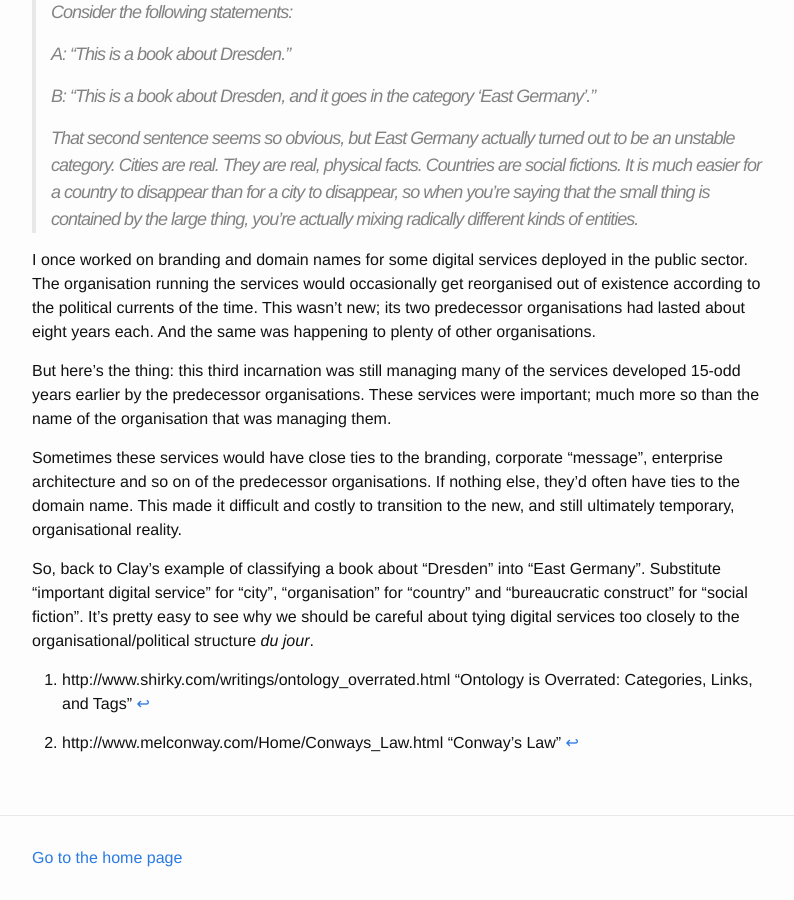
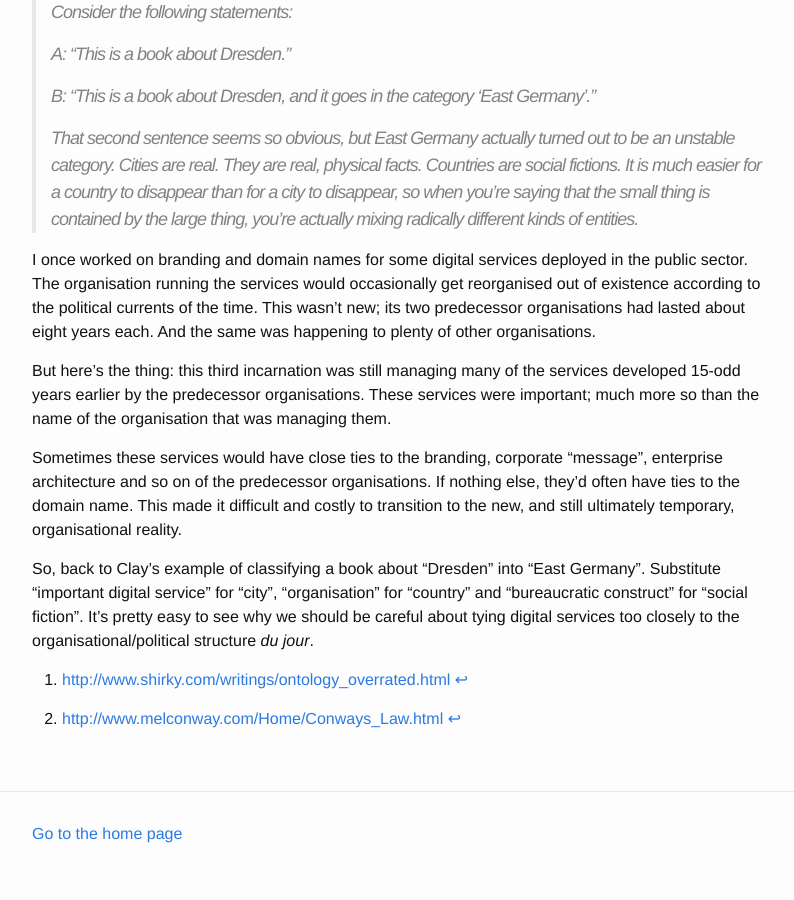
Before and after one commit to hillsy/hillsy.github.io, a Jekyll site: the page built from _posts/2015-11-11-conway-shirky-long-term-services.md, in a window 1280 px wide and 900 px high, scrolled down 1185 px. Shown: the whole window, without its empty margins (238-1032 px from the left). Built offline with Jekyll 4.4.1, drawn with Linux system fonts in a browser that asks for light colours; nearby versions of some CDN libraries; comment, search, counter and statistics services are not loaded; after the commit the page ends 2061 px from its top, so only the background shows below that; some of the changed text lies outside the part shown.

Commit message:
Better link formatting

```diff
--- a/_posts/2015-11-11-conway-shirky-long-term-services.md
+++ b/_posts/2015-11-11-conway-shirky-long-term-services.md
@@ -7,7 +7,7 @@
 comments:   true
 ---
 
-Clay Shirky's [Ontology is Overrated] [^1] is one of my all-time favourite articles about the way information should be, often is, and often isn't, organised on the World Wide Web.
+Clay Shirky's *Ontology is Overrated*[^1] is one of my all-time favourite articles about the way information should be, often is, and often isn't, organised on the World Wide Web.
 
 The main theme in the article is that information on the Web is completely decentralised. It's impossible and indeed **undesirable** to kludge a centralised, comprehensive classification system (like a library catalogue) onto it. If people want to associate bits of information on the Web with other bits, that's up to them and they can do it in a very direct way. Hyperlinks are powerful things.
 
@@ -15,7 +15,7 @@
 
 There are implications here for how we should design digital services. We shouldn't try to pigeon-hole information into one particular classification category. We shouldn't assume that users will follow a predetermined path to a service entry point; direct linking and Google searches for information happen. We should assume that users will follow a multiplicity of paths.
 
-People familiar with [Conway's Law] [^2] will be on familiar territory. The design of a system tends to reflect the communication structure of the organisation building it. Conway says *communication* structure, but I suspect his law should be broader. System designs can also reflect the organisation's *theoretical* (on paper) structure, even if that's not how it is in reality. They can also reflect constrained collective thinking - and here's the tie-in with Shirky - about classification and hierarchy. "Thing A is the domain of department B, so that's where it goes in the UI".
+People familiar with Conway's Law[^2] will be on familiar territory. The design of a system tends to reflect the communication structure of the organisation building it. Conway says *communication* structure, but I suspect his law should be broader. System designs can also reflect the organisation's *theoretical* (on paper) structure, even if that's not how it is in reality. They can also reflect constrained collective thinking - and here's the tie-in with Shirky - about classification and hierarchy. "Thing A is the domain of department B, so that's where it goes in the UI".
 
 Hands up if you've ever worked on or used a website or application that falls into these traps. OK, hands down, thanks. Service designers, please stop doing this.
 
@@ -37,6 +37,6 @@
 
 So, back to Clay's example of classifying a book about "Dresden" into "East Germany". Substitute "important digital service" for "city", "organisation" for "country" and "bureaucratic construct" for "social fiction". It's pretty easy to see why we should be careful about tying digital services too closely to the organisational/political structure *du jour*.
 
-[^1]: http://www.shirky.com/writings/ontology_overrated.html "Ontology is Overrated: Categories, Links, and Tags"
+[^1]: <http://www.shirky.com/writings/ontology_overrated.html>
 
-[^2]: http://www.melconway.com/Home/Conways_Law.html         "Conway's Law"
+[^2]: <http://www.melconway.com/Home/Conways_Law.html>
```
